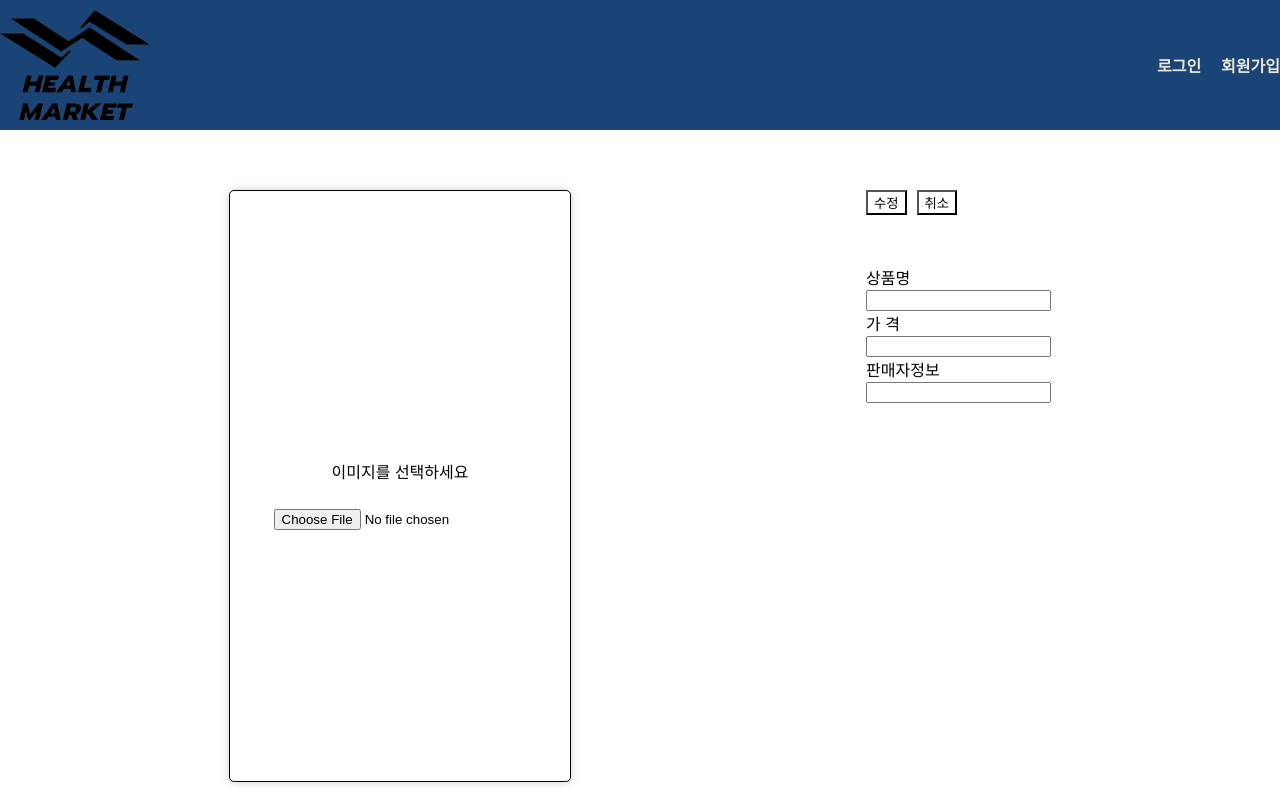
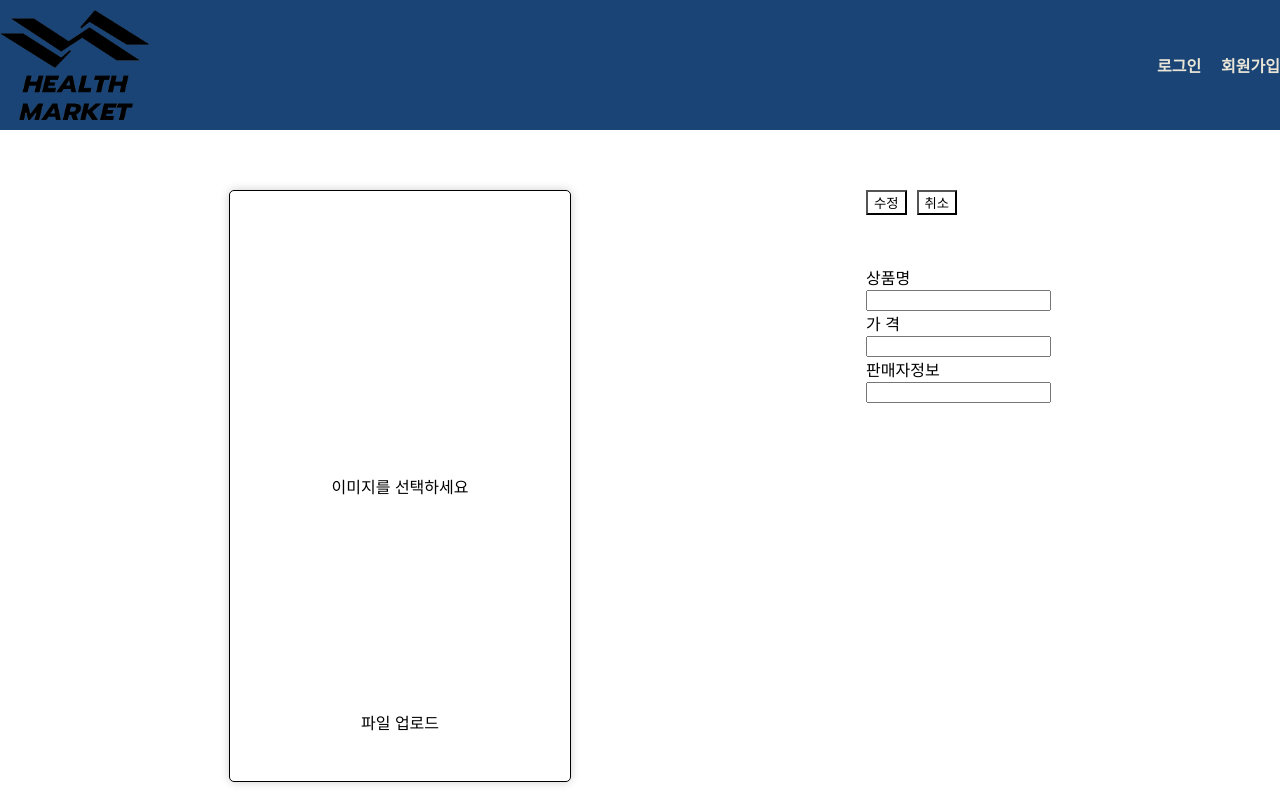
Before and after one commit to leeseojin221/HealthMarket, a React (Create React App) app: page /editPage/1 in a window 1280 px wide. Shown: the top 800 px of the page. Built offline with nearby package versions, Linux system fonts and the light colour scheme; no server answers; the database is empty.

Commit message:
Design : edit 페이지 파일 올리는 부분 css 수정

```diff
--- a/src/pages/EditPage.jsx
+++ b/src/pages/EditPage.jsx
@@ -89,14 +89,36 @@ function EditPage() {
       console.error('Error updating product:', error);
     }
   };
+  // 추가부분
+  // const handleDrop = (event) => {
+  //   event.preventDefault();
+  //   const selectedImage = event.dataTransfer.files[0];
+  //   handleImageChange(selectedImage);
+  // };
 
   return (
     <StContainer>
       <StLeftColumn>
         <StImgDiv>
           {editImage ? <img src={editImage} alt="이미지" /> : <p>이미지를 선택하세요</p>}
-          <input type="file" accept="image/*" onChange={handleImageChange} />
+          {/* <input type="file" accept="image/*" onChange={handleImageChange} /> */}
+          <label htmlFor="imageInput" className="file-input-label">
+            파일 업로드
+          </label>
+          <input type="file" id="imageInput" accept="image/*" onChange={handleImageChange} className="file-input" />
         </StImgDiv>
+        {/* <div
+          onDrop={handleDrop}
+          onDragOver={(event) => event.preventDefault()}
+          style={{
+            border: '2px dashed #ccc',
+            padding: '20px',
+            textAlign: 'center',
+            cursor: 'pointer'
+          }}
+        >
+          {editImage ? <img src={editImage} alt="이미지" /> : <p>이미지를 선택하세요</p>}
+        </div> */}
         <StDescriptionDiv>설명</StDescriptionDiv>
         <StDescription
           value={editedDescription}
@@ -165,6 +187,9 @@ const StRightColumn = styled.div`
 `;
 
 const StImgDiv = styled.div`
+  position: relative;
+  display: inline-block;
+
   display: flex;
   flex-direction: column;
   align-items: center;
@@ -177,16 +202,39 @@ const StImgDiv = styled.div`
   width: 300px;
   height: 550px;
 
+  overflow: hidden;
+
   img {
     max-width: 100%;
     max-height: 100%;
     object-fit: contain;
     margin-bottom: 10px;
   }
+  .file-input-label {
+    position: absolute;
+    top: 90%;
+    left: 50%;
+    transform: translate(-50%, -50%);
+    /* background-color: #f8f8f8; */
+    padding: 10px 20px;
+    /* border: 1px solid #ccc;
+    border-radius: 5px; */
+    cursor: pointer;
+  }
 
-  input {
+  .file-input {
+    position: absolute;
+    top: 0;
+    left: 0;
+    width: 100%;
+    height: 100%;
+    opacity: 0;
+    cursor: pointer;
+  }
+
+  /* input {
     margin-top: 10px;
-  }
+  } */
 `;
 
 const StDescription = styled.textarea`
```
